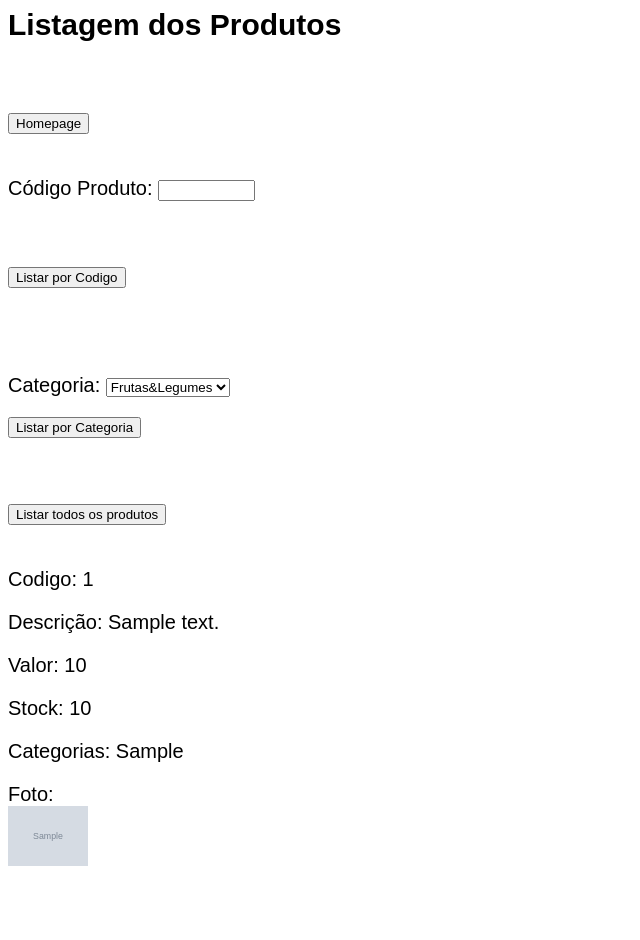
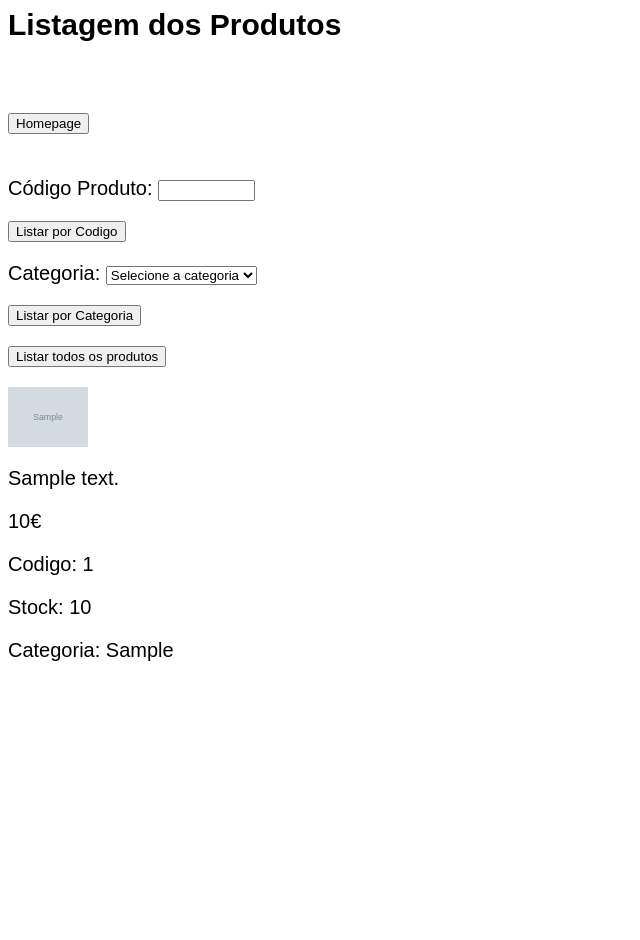
Before and after one commit to Carolbuar/SupermarketProject, a Flask app: page /listarProdutos in a window 1280 px wide. Shown: the whole page, without its empty margins (0-640 px from the left). After the commit the page ends 661 px from the top, so only its background shows below. Run offline with Flask 3, Linux system fonts and the light colour scheme; tables that the repository leaves empty or names only in its code hold one stand-in row (values such as "Sample post"); grey boxes marked "Sample" are stand-in pictures.

Commit message:
ordem da infos no listar prod

```diff
--- a/templates/listarProdutos.html
+++ b/templates/listarProdutos.html
@@ -14,14 +14,12 @@
             <input type="button" value="Homepage" onclick="window.location='/homepage'"><br></br>
             <form action="/listarProdutosPorCodigo" method="post">
                 <p>Código Produto: <input type="text" name="id_prod" size="9" required></p>
-                <br></br>
                 <input type="submit" value="Listar por Codigo">
-
             </form>
             <form action="/listarProdutosPorCategoria" method="post">
-                <br></br>
                 <p>Categoria:
                     <select name="categoria" required>
+                    <option value="" disabled selected>Selecione a categoria</option>
                     <option value="Frutas&Legumes">Frutas&Legumes</option>
                     <option value="Carnes&Peixes">Carnes&Peixes</option>
                     <option value="Limpeza">Limpeza</option>
@@ -33,22 +31,20 @@
                 <input type="submit" value="Listar por Categoria">
             </form>
             <form action="/listarProdutos" method="post">
-                <br></br>
                 <input type="submit" value="Listar todos os produtos">
-                <br><br>
             </form>
         </div>
 
         {% if bdtProdutos !=null %}
             {% if bdtProdutos|length > 0 %}
                 {% for produto in bdtProdutos %}
+                <p><img width=80 src="{{ produto[5]}}"></p>
+                <p>{{ produto[1] }}</p>
+                <p>{{ produto[2] }}€</p>
                 <p> Codigo: {{ produto[0] }}</p>
-                <p>Descrição: {{ produto[1] }}</p>
-                <p>Valor: {{ produto[2] }}</p>
                 <p>Stock: {{ produto[3] }}</p>
-                <p>Categorias: {{ produto[4] }}</p>
-                <p>Foto:<br> <img width=80 src="{{ produto[5]}}"></p>
-                <br><br>
+                <p>Categoria: {{ produto[4] }}</p>
+                <br></br>
                 {% endfor %}
                 {% set bdtProdutos = null %}
             {% else %}
@@ -59,13 +55,13 @@
         {% if bdtProdutoEspecifico !=null %}
             {% if bdtProdutoEspecifico|length > 0 %}
                 {% for produto in bdtProdutoEspecifico %}
+                <p><img width=80 src="{{ produto[5]}}"></p>
+                <p>{{ produto[1] }}</p>
+                <p>{{ produto[2] }}</p>
                 <p> Codigo: {{ produto[0] }}</p>
-                <p>Descrição: {{ produto[1] }}</p>
-                <p>Valor: {{ produto[2] }}</p>
                 <p>Stock: {{ produto[3] }}</p>
-                <p>Categorias: {{ produto[4] }}</p>
-                <p>Foto:<br> <img width=80 src="{{ produto[5]}}"></p>
-                <br><br>
+                <p>Categoria: {{ produto[4] }}</p>
+                <br></br>
                 {% endfor %}
                 {% set bdtProdutoEspecifico = null %}
             {% else %}
@@ -76,13 +72,13 @@
         {% if bdtProdutosCategoria !=null %}
             {% if bdtProdutosCategoria|length > 0 %}
                 {% for produto in bdtProdutosCategoria %}
-                <p> Codigo: {{ produto[0] }}</p>
-                <p>Descrição: {{ produto[1] }}</p>
-                <p>Valor: {{ produto[2] }}</p>
+                <p><img width=80 src="{{ produto[5]}}"></p>
+                <p>{{ produto[1] }}</p>
+                <p>{{ produto[2] }}</p>
+                <p>Codigo: {{ produto[0] }}</p>
                 <p>Stock: {{ produto[3] }}</p>
-                <p>Categorias: {{ produto[4] }}</p>
-                <p>Foto:<br> <img width=80 src="{{ produto[5]}}"></p>
-                <br><br>
+                <p>Categoria: {{ produto[4] }}</p>
+                <br></br>
                 {% endfor %}
                 {% set bdtProdutosCategoria = null %}
             {% else %}
```
